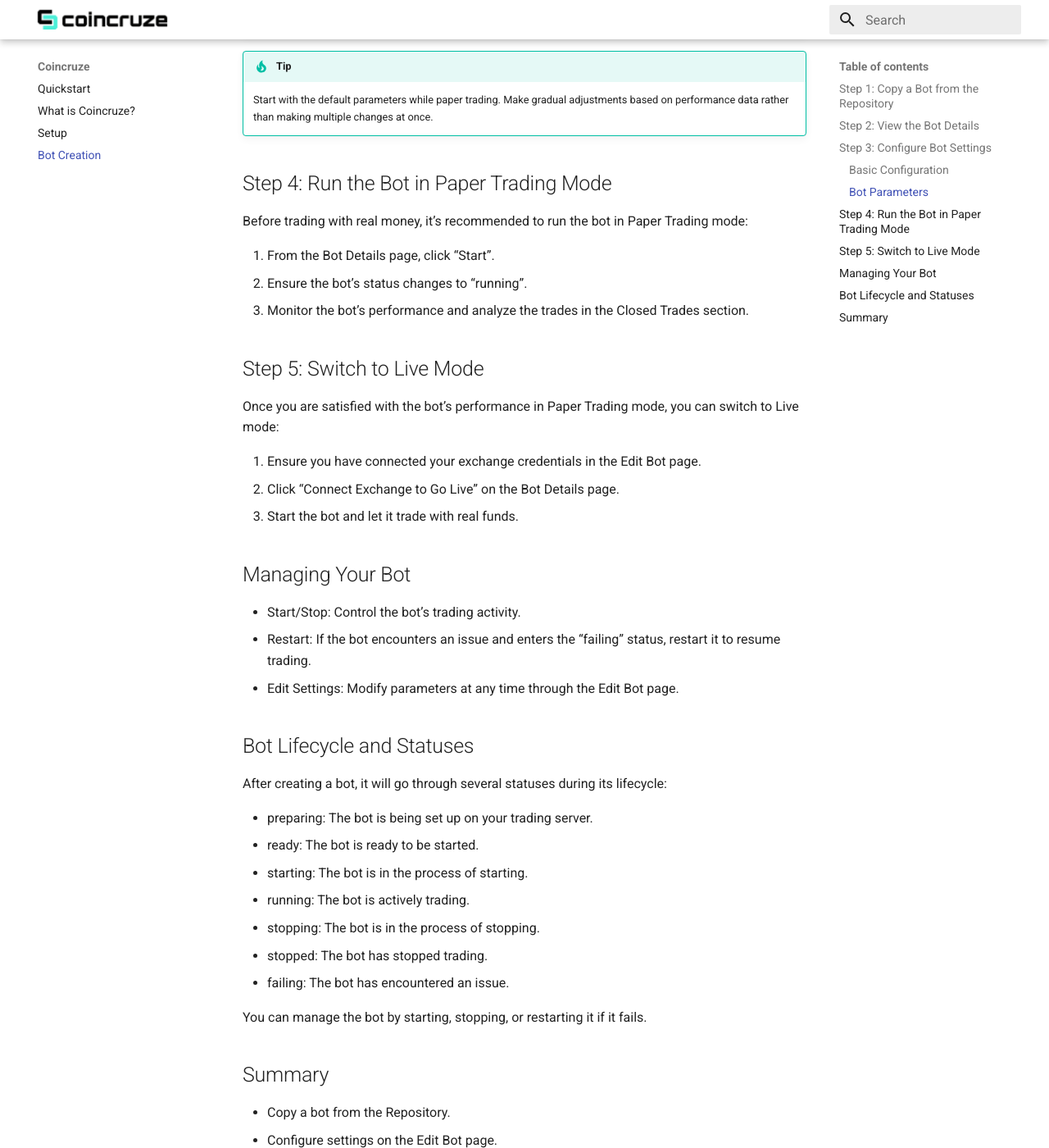
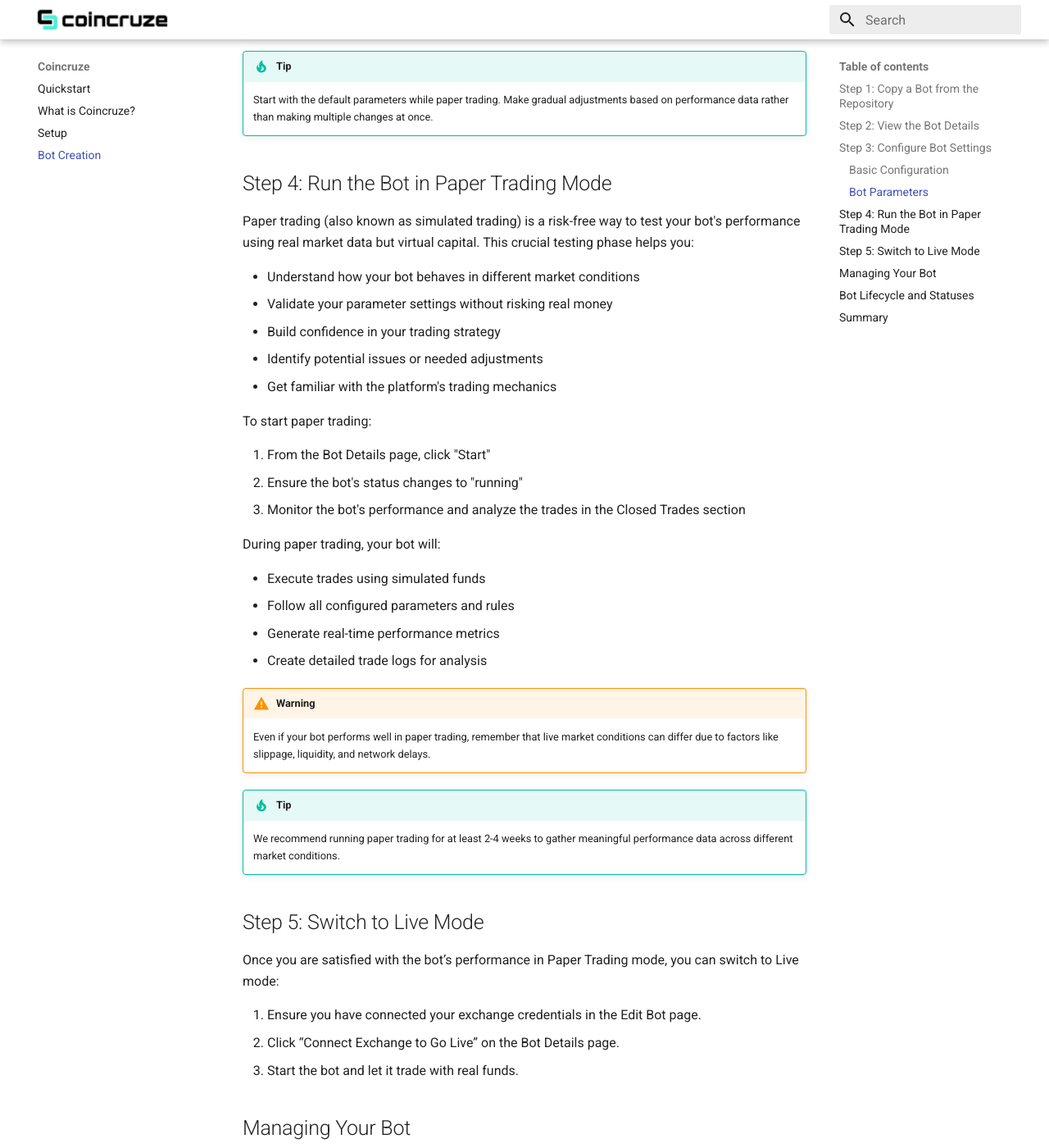
Before and after one commit to coincruze/docs, an MkDocs documentation site: the page built from docs/create_bot.md, in a window 1280 px wide and 1400 px high, scrolled down 2883 px. Shown: the whole window at 82% size. Built offline with MkDocs 1.6.1 and Material for MkDocs 9.7.7, drawn with Linux system fonts in a browser that asks for light colours.

Commit message:
docs: Expand paper trading section with detailed benefits and instructions

```diff
--- a/docs/create_bot.md
+++ b/docs/create_bot.md
@@ -97,11 +97,32 @@ Different bots will have additional parameter sections based on their strategy:
 
 ## Step 4: Run the Bot in Paper Trading Mode
 
-Before trading with real money, it’s recommended to run the bot in Paper Trading mode:
+Paper trading (also known as simulated trading) is a risk-free way to test your bot's performance using real market data but virtual capital. This crucial testing phase helps you:
 
-1. From the Bot Details page, click “Start”.
-2. Ensure the bot’s status changes to “running”.
-3. Monitor the bot’s performance and analyze the trades in the Closed Trades section.
+- Understand how your bot behaves in different market conditions
+- Validate your parameter settings without risking real money
+- Build confidence in your trading strategy
+- Identify potential issues or needed adjustments
+- Get familiar with the platform's trading mechanics
+
+To start paper trading:
+
+1. From the Bot Details page, click "Start"
+2. Ensure the bot's status changes to "running"
+3. Monitor the bot's performance and analyze the trades in the Closed Trades section
+
+During paper trading, your bot will:
+
+- Execute trades using simulated funds
+- Follow all configured parameters and rules
+- Generate real-time performance metrics
+- Create detailed trade logs for analysis
+
+!!! warning
+    Even if your bot performs well in paper trading, remember that live market conditions can differ due to factors like slippage, liquidity, and network delays.
+
+!!! tip
+    We recommend running paper trading for at least 2-4 weeks to gather meaningful performance data across different market conditions.
 
 ## Step 5: Switch to Live Mode
 
```
